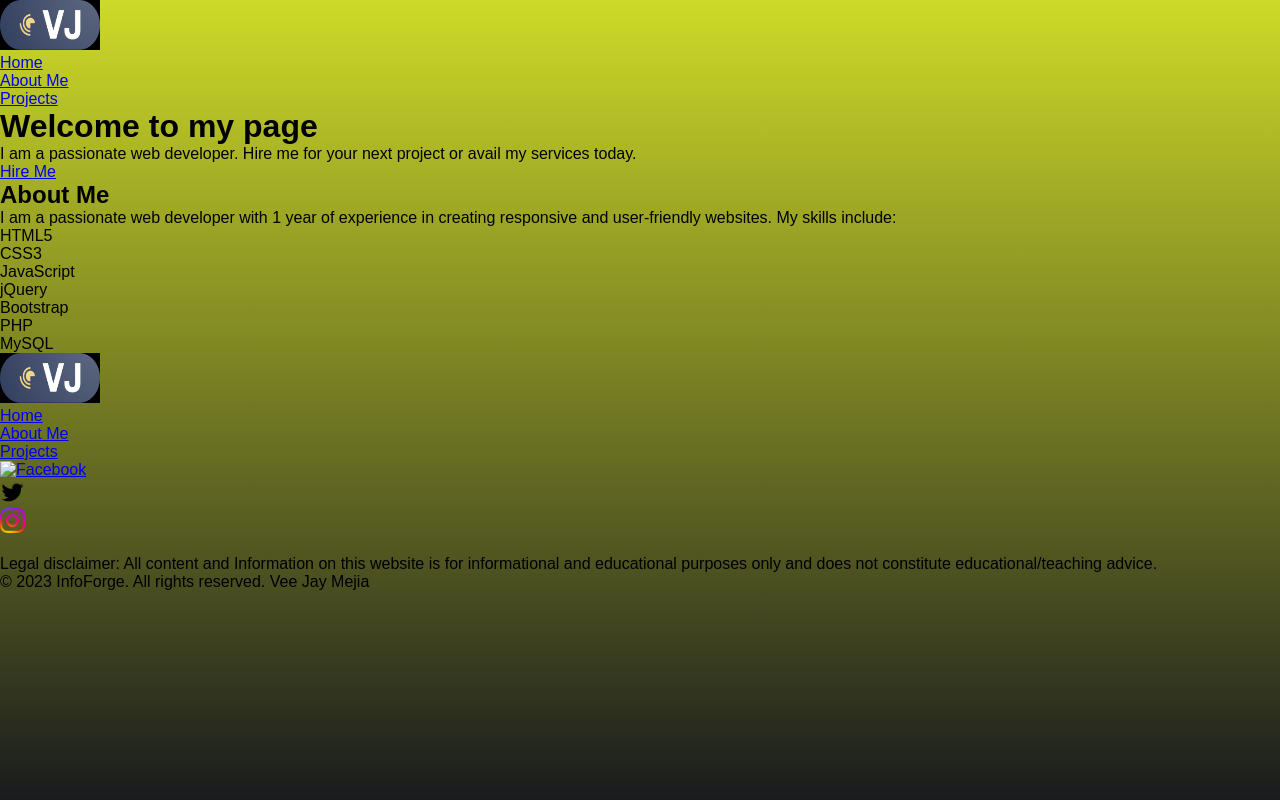
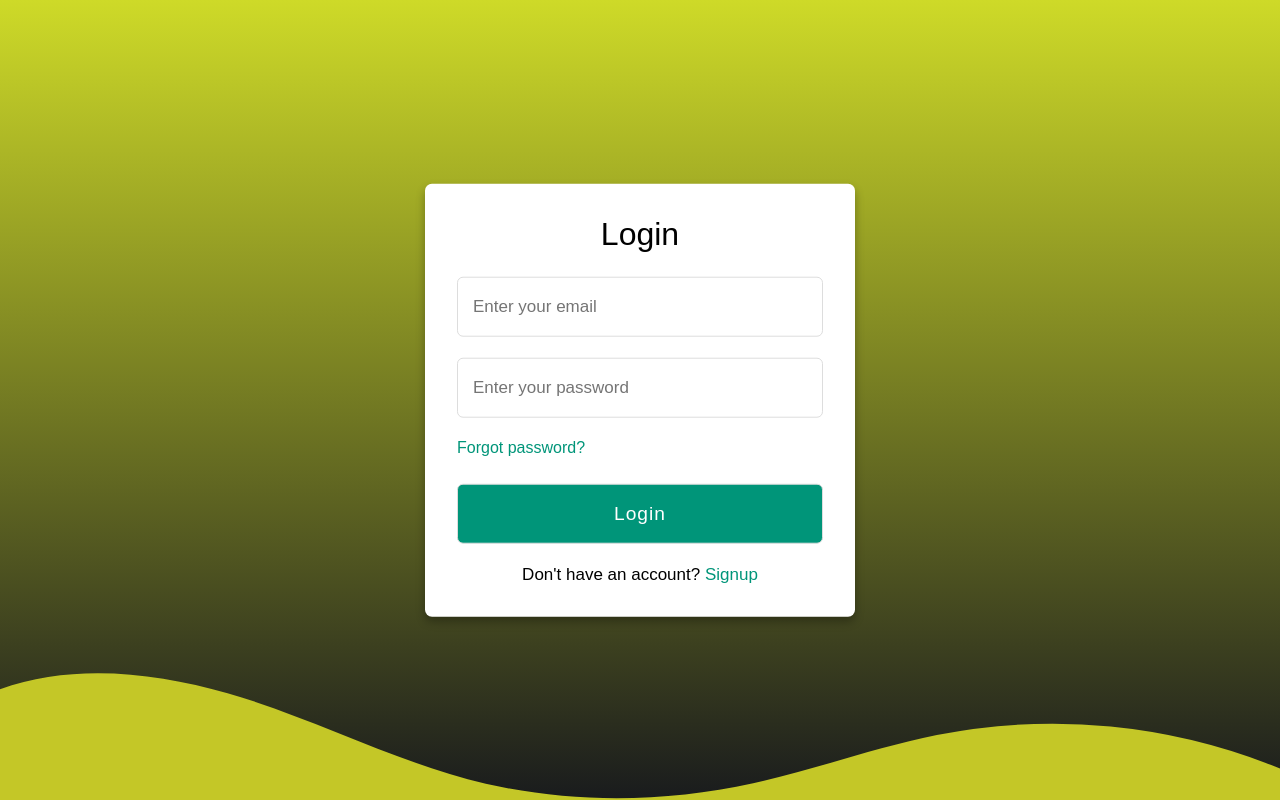
Before and after one commit to psuuc-vjbmejia/psuuc-vjbmejia.github.io, a plain HTML site: page index.html in a window 1280 px wide. Drawn offline with Linux system fonts and the light colour scheme.

Commit message:
Update index.html

```diff
--- a/index.html
+++ b/index.html
@@ -1,63 +1,49 @@
 <!DOCTYPE html>
-<html>
-  <head>
-    <title>Personal Landing Page</title>
-    <link rel="stylesheet" href="style.css">
-  </head>
-  <body>
-    <nav>
-      <div class="logo"><img src="logo.png" alt="logo" width="100" height="50"></div>
-      <ul>
-        <li><a href="Personal.html">Home</a></li>
-        <li><a href="#aboutme">About Me</a></li>
-        <li><a href="#">Projects</a></li>
-      </ul>
-    </nav>
+<html lang="en">
+<head>
+  <meta charset="UTF-8">
+  <meta name="viewport" content="width=device-width, initial-scale=1.0">
+  <meta http-equiv="X-UA-Compatible" content="ie=edge">
+  <title>Login & SignUp Form</title>
+  <link rel="stylesheet" href="style.css">
+</head>
+<body>
 
-
-    <header>
-      <div class="hero-image"></div>
-      <div class="header-text">
-        <h1>Welcome to my page</h1>
-        <p>I am a passionate web developer. Hire me for your next project or avail my services today.</p>
-        <a href="#" class="cta-btn">Hire Me</a>
+    <div class="custom-shape-divider-bottom-1684995561">
+        <svg data-name="Layer 1" xmlns="http://www.w3.org/2000/svg" viewBox="0 0 1200 120" preserveAspectRatio="none">
+            <path d="M321.39,56.44c58-10.79,114.16-30.13,172-41.86,82.39-16.72,168.19-17.73,250.45-.39C823.78,31,906.67,72,985.66,92.83c70.05,18.48,146.53,26.09,214.34,3V0H0V27.35A600.21,600.21,0,0,0,321.39,56.44Z" class="shape-fill"></path>
+        </svg>
+    </div>
+  <div class="container">
+    <input type="checkbox" id="check">
+    <div class="login form">
+      <header>Login</header>
+      <form action="#">
+        <input type="text" placeholder="Enter your email">
+        <input type="password" placeholder="Enter your password">
+        <a href="#">Forgot password?</a>
+        <input type="button" class="button" value="Login">
+      </form>
+      <div class="signup">
+        <span class="signup">Don't have an account?
+         <label for="check">Signup</label>
+        </span>
       </div>
-    </header>
-
-    <div class="about">
-    <section id="aboutme" class="aboutMe">
-      <h2>About Me</h2>
-      <p>I am a passionate web developer with 1 year of experience in creating responsive and user-friendly websites. My skills include:</p>
-      <ul>
-        <li>HTML5</li>
-        <li>CSS3</li>
-        <li>JavaScript</li>
-        <li>jQuery</li>
-        <li>Bootstrap</li>
-        <li>PHP</li>
-        <li>MySQL</li>
-      </ul>
-    </section>
     </div>
-
-    <!-- Footer Section -->
-    <footer>
-      <div class="logo2"><img src="logo.png" alt="logo" width="100" height="50" ></div>
-      <ul class="navlinks">
-        <li><a href="Personal.html">Home</a></li>
-        <li><a href="#aboutme">About Me</a></li>
-        <li><a href="#">Projects</a></li>
-      </ul>
-      <ul class="SOCMED">
-        <li><a href="#" ><img src="fb.png" alt="Facebook"  width="25" height="25"><i class="fab fa-facebook-f"></i></a></li>
-        <li><a href="#"><img src="twit.png" alt="Twitter width="25" height="25"><i class="fab fa-twitter"></i></a></li>
-        <li><a href="#"><img src="insta.png" alt="Twitter width="25" height="25"><i class="fab fa-instagram"></i></a></li>
-        <img src="" alt="" sizes="" srcset="">
-      </ul>
-    </footer>
-    <div class="footer-bottom">
-        <p>Legal disclaimer: All content and Information on this website is for informational and educational purposes only and does not constitute educational/teaching advice.</p>
-        <p>&copy; 2023 InfoForge. All rights reserved. <span>Vee Jay Mejia</span></p>
+    <div class="registration form">
+      <header>Signup</header>
+      <form action="#">
+        <input type="text" placeholder="Enter your email">
+        <input type="password" placeholder="Create a password">
+        <input type="password" placeholder="Confirm your password">
+        <input type="button" class="button" value="Signup">
+      </form>
+      <div class="signup">
+        <span class="signup">Already have an account?
+         <label for="check">Login</label>
+        </span>
       </div>
-  </body>
+    </div>
+  </div>
+</body>
 </html>
```
